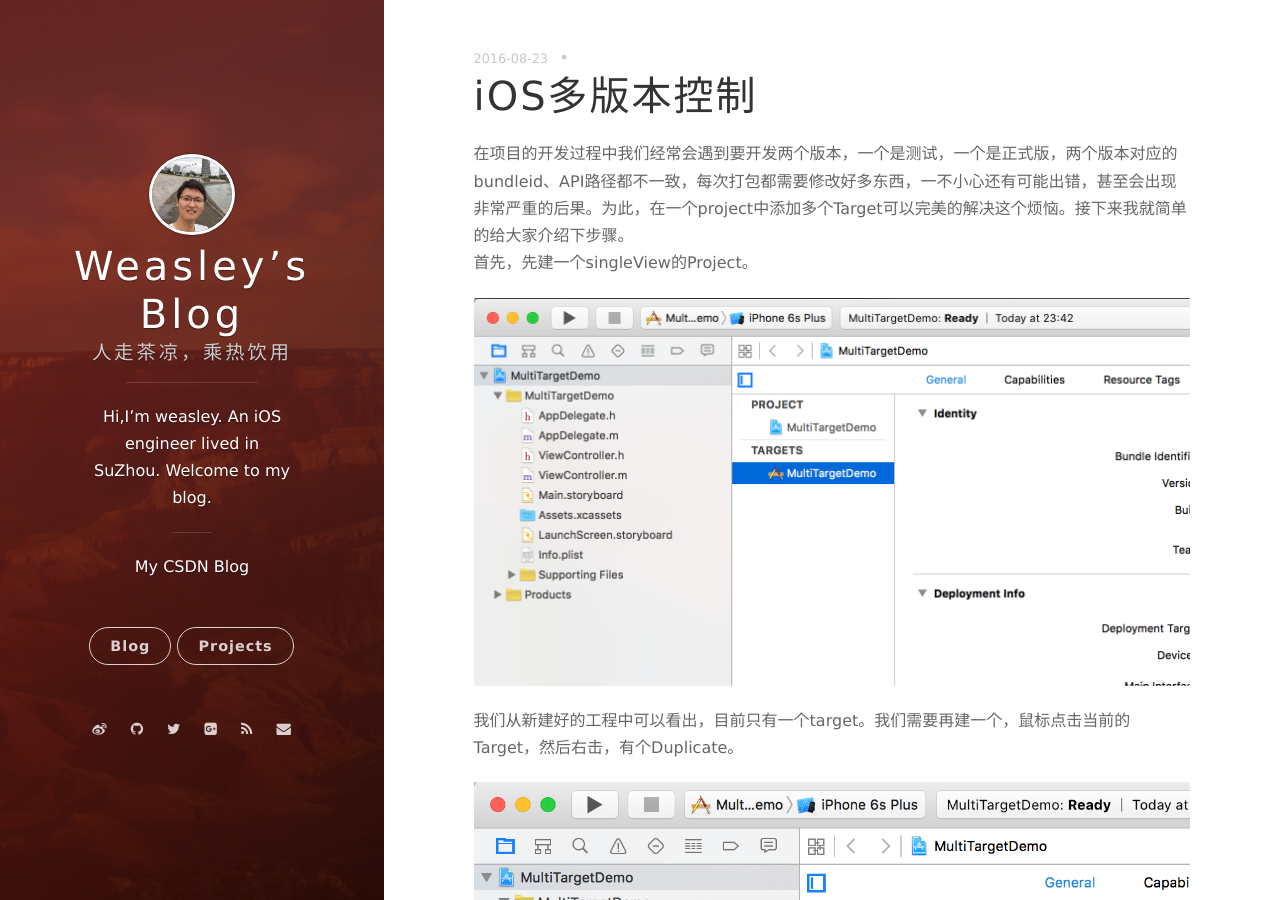
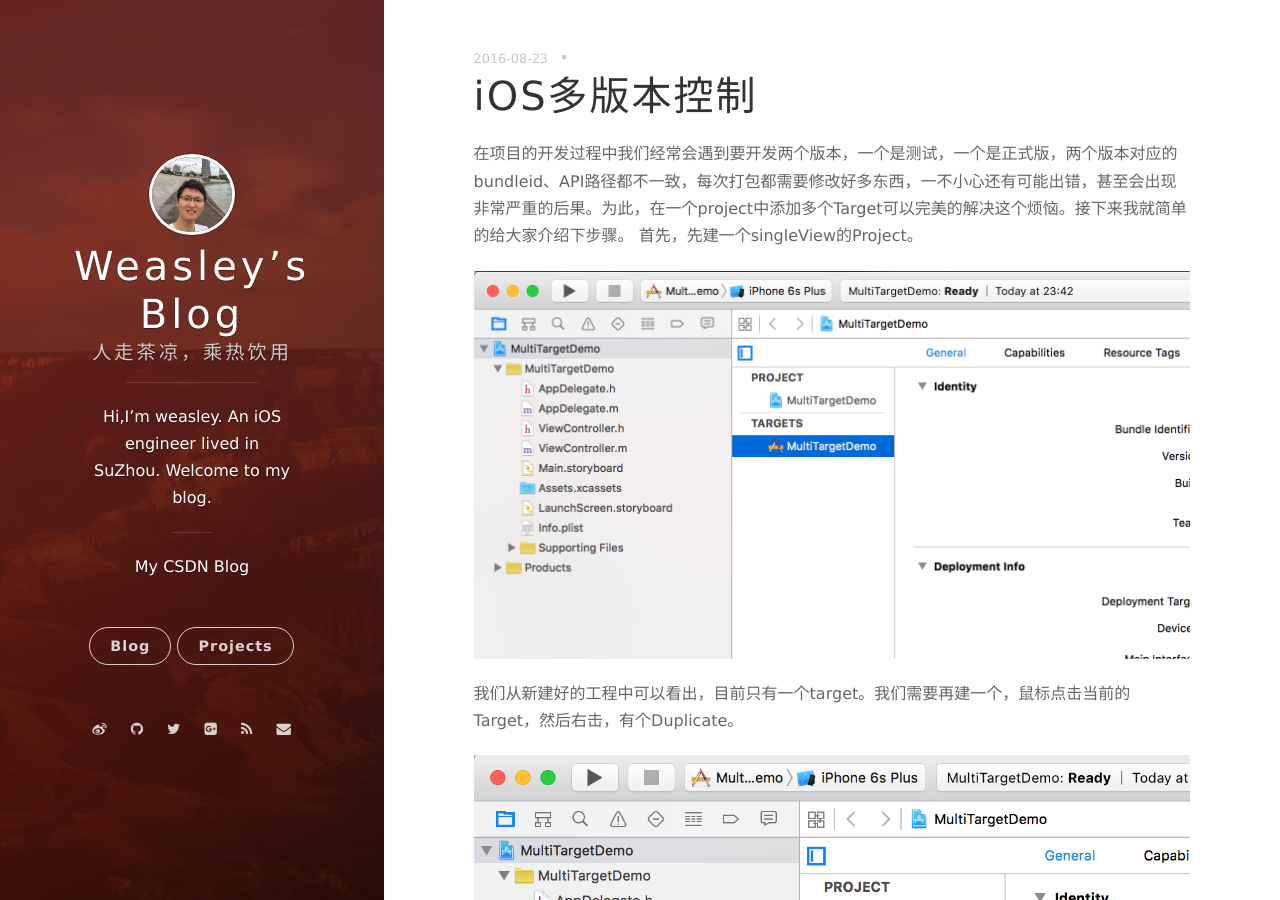
Before and after one commit to weasleyqi/weasleyqi.github.io, a Jekyll site: the page built from _posts/2016-08-23-mulitiTarget.md, in a window 1280 px wide and 900 px high. Built offline with Jekyll 4.4.1, drawn with Linux system fonts in a browser that asks for light colours; nearby versions of some CDN libraries; Markdown is read by kramdown in place of the engine named in the settings; comment, search, counter and statistics services are not loaded; some of the changed text lies outside the part shown.

Commit message:
#29
modify article

````diff
--- a/_posts/2016-08-23-mulitiTarget.md
+++ b/_posts/2016-08-23-mulitiTarget.md
@@ -5,7 +5,6 @@
 ---
 
 在项目的开发过程中我们经常会遇到要开发两个版本，一个是测试，一个是正式版，两个版本对应的bundleid、API路径都不一致，每次打包都需要修改好多东西，一不小心还有可能出错，甚至会出现非常严重的后果。为此，在一个project中添加多个Target可以完美的解决这个烦恼。接下来我就简单的给大家介绍下步骤。
-<br>
 首先，先建一个singleView的Project。
 
 ![](/assets/2016/mt01.png)
@@ -36,10 +35,9 @@
 
 接下来，我们就可以同时部署两套证书啦。
 在代码中进行Target的判断。
-```Objective-C
+
+```
 #ifdef MultiTargetDemo
-//MultiTargetDemo的代码
 #else
-//其他代码
 #endif
 ```
````
